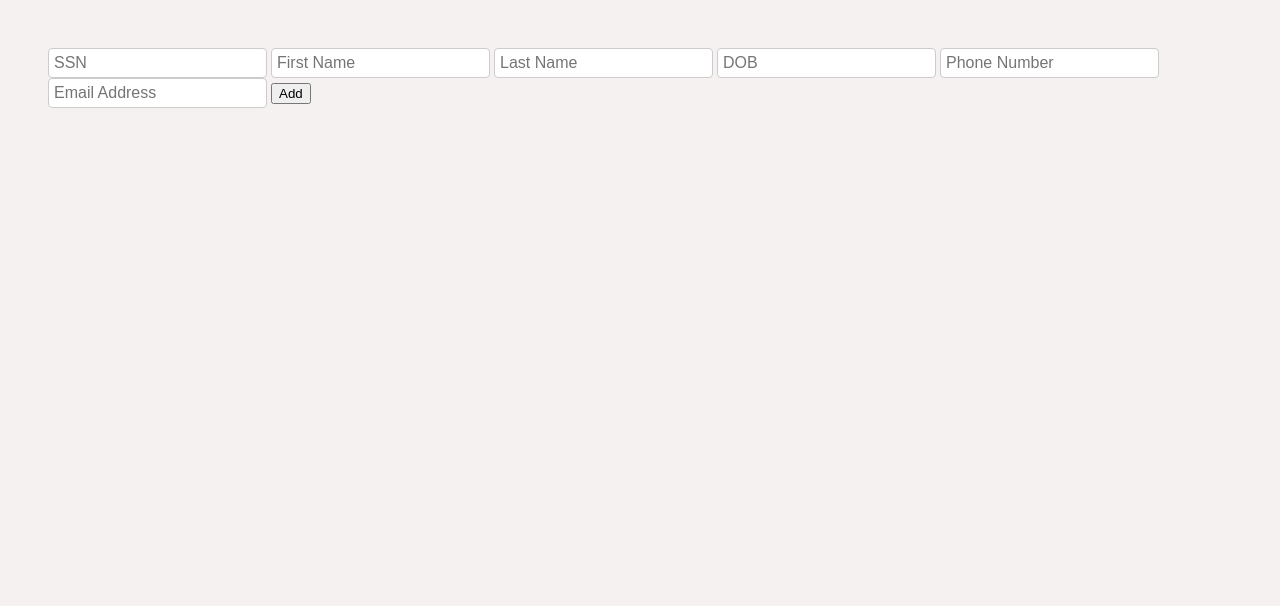
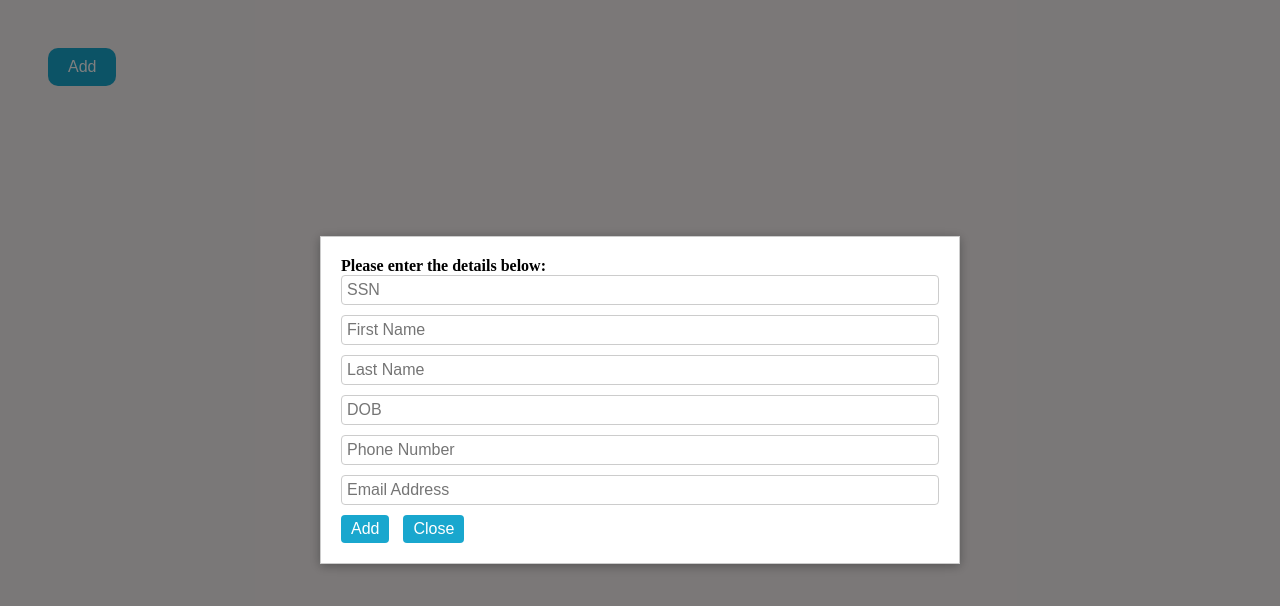
Before and after one commit to Natasyaleviev/PatientDatabaseWebsite, a plain HTML site: page index.html in a window 1280 px wide. Both pictures are taken after a click on the button "Add". Drawn offline with Linux system fonts and the light colour scheme; no server answers.

Commit message:
Update index.html

```diff
--- a/index.html
+++ b/index.html
@@ -7,7 +7,13 @@
     <link rel="stylesheet" href="css/styles.css">
 </head>
 <body>
+
+    <button type="submit" id="search-button" onclick="openPopup()">Add</button>
+    <div class="overlay"></div>
+
+    <div class="popup">
         <form>
+            <label>Please enter the details below:</label>
             <input type="text" id="SSN" placeholder="SSN">
             <input type="text" id="fName" placeholder="First Name">
             <input type="text" id="lName" placeholder="Last Name">
@@ -16,7 +22,11 @@
             <input type="text" id="email" placeholder="Email Address">
             <!-- set button onClick method to call function we defined passing input values as parameters -->
             <button type="button" onclick="callAPI(document.getElementById('SSN').value, document.getElementById('fName').value, document.getElementById('lName').value, document.getElementById('DOB').value, document.getElementById('phone').value, document.getElementById('email').value)">Add</button>
+            <button type='button' onclick="closePopup()">Close</button>
         </form>
+    </div>
+
+
     <script src="js/script.js"></script>
 </body>
 </html>
```
Lines whose indentation alone changed are shown as unchanged.
